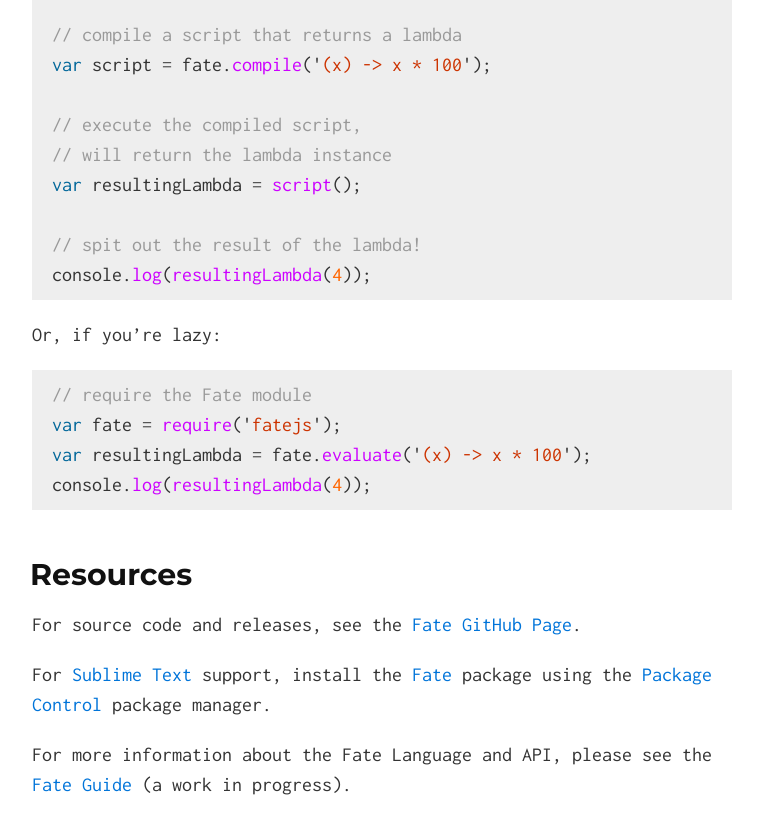
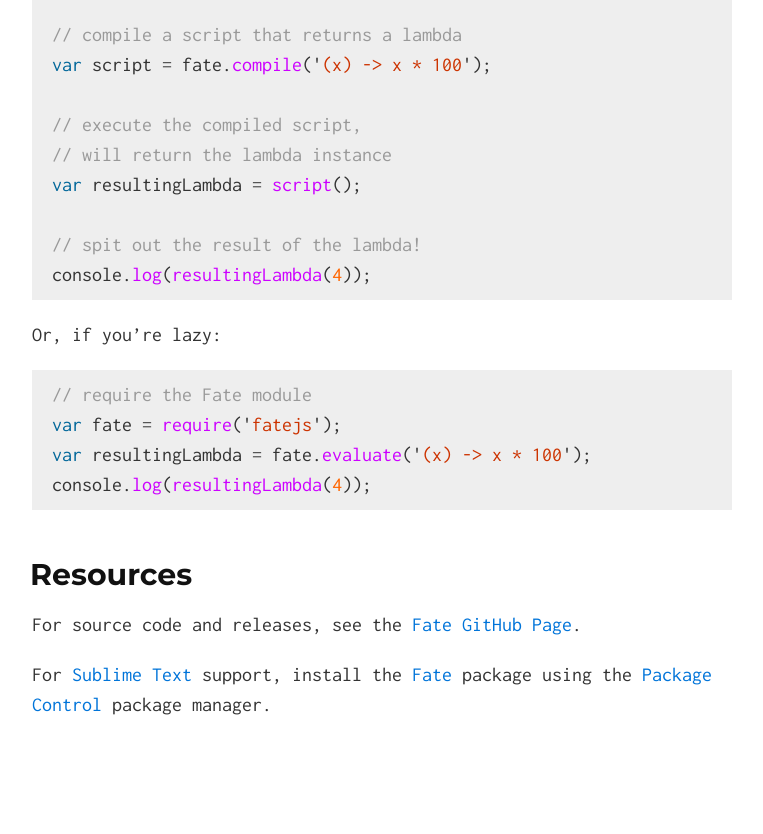
Before and after one commit to kode4food/fate-lang, a Jekyll site: the page built from index.md, in a window 1280 px wide and 900 px high, scrolled down 2690 px. Shown: the top 834 px of the window, without its empty margins (258-1021 px from the left). Built offline with Jekyll 4.4.1, drawn with Linux system fonts in a browser that asks for light colours; Markdown is read by kramdown in place of the engine named in the settings.

Commit message:
no guide yet

```diff
--- a/index.md
+++ b/index.md
@@ -97,5 +97,3 @@ console.log(resultingLambda(4));
 For source code and releases, see the [Fate GitHub Page](http://github.com/Forty-Niner/fate-lang).
 
 For [Sublime Text](http://www.sublimetext.com/) support, install the [Fate](https://packagecontrol.io/packages/Fate) package using the [Package Control](https://packagecontrol.io/) package manager.
-
-For more information about the Fate Language and API, please see the [Fate Guide](http://fatejs.io/guide/) (a work in progress).
```
